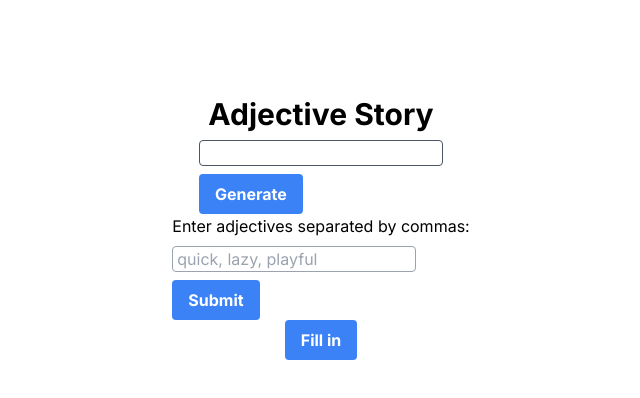
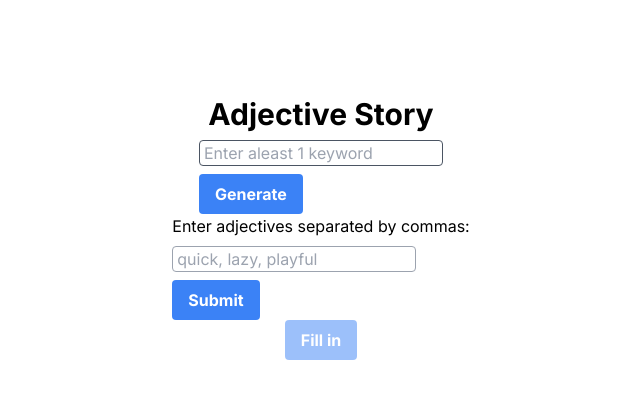
Before and after one commit to torvat/Adjective-story-ai, a Next.js app: page / in a window 1280 px wide. Shown: the top 398 px of the page, without its empty margins (319-959 px from the left). Built offline with nearby package versions, Linux system fonts and the light colour scheme.

Commit message:
Disables the fill in button before the story is generated and added adjectives

```diff
--- a/src/app/page.tsx
+++ b/src/app/page.tsx
@@ -1,8 +1,8 @@
 'use client'
 
 import InputField from '@/app/common/components/InputField'
-import AdjectiveInput from "@/app/common/components/AdjectiveInput";
-import { FormEvent, useState } from 'react'
+import AdjectiveInput from '@/app/common/components/AdjectiveInput'
+import { CSSProperties, FormEvent, useState } from 'react'
 
 const systemMessage = `
 You are a professional writer.
@@ -26,8 +26,11 @@ const inputId = 'input'
 
 export default function Home() {
     const [result, setResult] = useState<APIResult>()
-    const [adjectives, setAdjectives] = useState<string[]>([]);
+    const [adjectives, setAdjectives] = useState<string[]>([])
     const [filledResult, setFilledResult] = useState<APIResult>()
+    const [buttonDisable, setButtonDisable] = useState<boolean>(true)
+
+    const buttonBlur: string = 'opacity-50'
 
     /**
      * Calls the OpenAI API with the user inputted prompt to create an adjective story.
@@ -52,6 +55,7 @@ export default function Home() {
         })
         if (result.ok) {
             setResult({ loading: false, response: await result.json() })
+            setButtonDisable(false)
         } else {
             setResult(undefined)
         }
@@ -64,11 +68,15 @@ export default function Home() {
      */
     async function handleAdjectives(event: FormEvent<HTMLFormElement>) {
         event.preventDefault()
-        setFilledResult({loading: true})
+        setFilledResult({ loading: true })
 
         const request: OpenAIRequest = {
             model: 'gpt-4-1106-preview',
-            prompt: 'Replace **all** the missing adjectives with the given words ' + adjectives.toString() + 'Mark the adjectives in bold. Previous respone: ' + (result as any)?.response?.content,
+            prompt:
+                'Replace **all** the missing adjectives with the given words ' +
+                adjectives.toString() +
+                'Mark the adjectives in bold. Previous respone: ' +
+                (result as any)?.response?.content,
             system: systemMessageAdjectives,
         }
 
@@ -77,8 +85,9 @@ export default function Home() {
             method: 'POST',
         })
         if (resultFilled.ok) {
-            setFilledResult({loading: false, response: await resultFilled.json()})
+            setFilledResult({ loading: false, response: await resultFilled.json() })
             setAdjectives([])
+            setButtonDisable(true)
         } else {
             setFilledResult(undefined)
         }
@@ -88,26 +97,30 @@ export default function Home() {
      * Replaces MD bold text **word** with HTML bold text <strong>word</strong>
      * @param text Markdown formatted text to be changed to HTML.
      */
-    function formatAdjectives(text: string | undefined){
-        if(text === undefined) return;
-        return { __html: text.replace(/\*\*(.*?)\*\*/g, '<strong>$1</strong>') };
+    function formatAdjectives(text: string | undefined) {
+        if (text === undefined) return
+        return { __html: text.replace(/\*\*(.*?)\*\*/g, '<strong>$1</strong>') }
     }
 
     return (
         <main className='flex flex-col items-center justify-between p-24'>
             <h1>Adjective Story</h1>
             <form onSubmit={handleSubmit}>
-                <InputField id={inputId} required />
+                <InputField id={inputId} required placeholder='Enter aleast 1 keyword' />
                 <button type={'submit'}>Generate</button>
             </form>
             {result?.loading ? <p>Please wait</p> : <p>{result?.response?.content}</p>}
-            <AdjectiveInput adjectives={adjectives} setAdjectives={setAdjectives}/>
+            <AdjectiveInput adjectives={adjectives} setAdjectives={setAdjectives} />
             <form onSubmit={handleAdjectives}>
-                <button type={'submit'}>Fill in</button>
+                <button type={'submit'} disabled={buttonDisable} className={buttonDisable == true ? buttonBlur : ''}>
+                    Fill in
+                </button>
             </form>
-            {filledResult?.loading ? <p>Please wait, filling story...</p> : <p dangerouslySetInnerHTML={formatAdjectives(filledResult?.response?.content)}></p>
-            }
-
+            {filledResult?.loading ? (
+                <p>Please wait, filling story...</p>
+            ) : (
+                <p dangerouslySetInnerHTML={formatAdjectives(filledResult?.response?.content)}></p>
+            )}
         </main>
     )
 }
```
